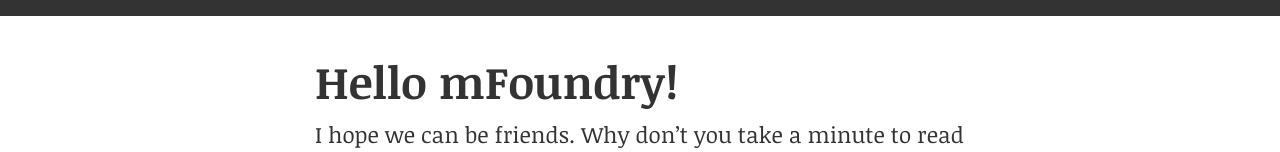
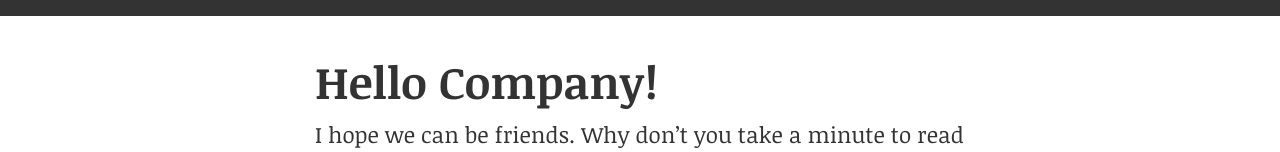
Before and after one commit to magic-wizard-zz/magic-wizard.github.com, a plain HTML site: page index.html in a window 1280 px wide. Shown: the top 152 px of the page. Drawn offline with Linux system fonts and the light colour scheme; a web font is replaced by a local one.

Commit message:
copy change

```diff
--- a/css/style.css
+++ b/css/style.css
@@ -69,7 +69,6 @@ blockquote footer {
 }
 
 
-
 .wrapper {
 	max-width: 650px;
 	margin: 30px auto 0 auto;
--- a/index.html
+++ b/index.html
@@ -18,7 +18,7 @@
 
 <div class="wrapper">
 	<article>
-		<h1>Hello mFoundry!</h1>
+		<h1>Hello Company!</h1>
 		<h2>I hope we can be friends. Why don’t you take a minute to read about me and some of the things I like <a href="#you">about you</a>.</h2>
 
 		<img class="avatar" src="images/me-thumb.png"><h3>A little bit about me</h3>
```
